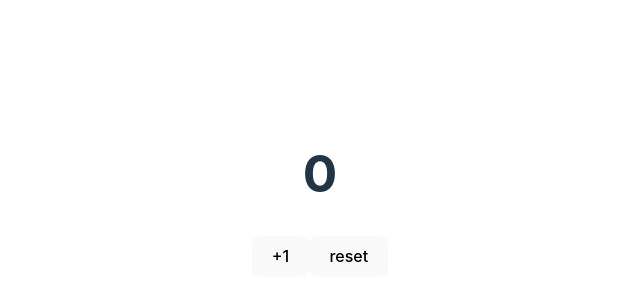
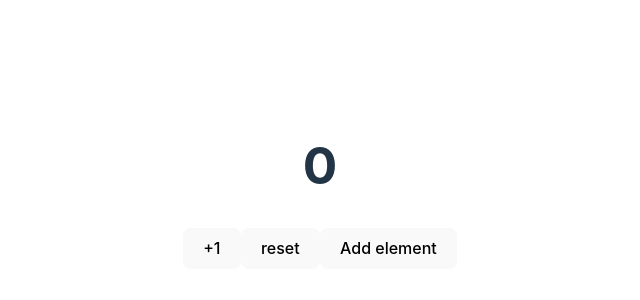
Before and after one commit to MagdalenaTyminska/React-test, a React (Vite) app: page / in a window 1280 px wide. Shown: the part 206-506 px from the top of the page, without its empty margins (320-960 px from the left). Built offline with nearby package versions, Linux system fonts and the light colour scheme.

Commit message:
state - tables

```diff
--- a/src/App.tsx
+++ b/src/App.tsx
@@ -1,5 +1,6 @@
 import { useState } from "react";
 import "./App.scss";
+import { StateWithArary } from "./StateWithArray";
 
 const App = () => {
   const [counter, setCounter] = useState(0);
@@ -17,6 +18,7 @@ const App = () => {
       <h1>{counter}</h1>
       <button onClick={increment}>+1</button>
       <button onClick={reset}>reset</button>
+      <StateWithArary />
     </>
   );
 };
--- /dev/null
+++ b/src/StateWithArray.tsx
@@ -0,0 +1,33 @@
+import { useState } from "react";
+
+export const StateWithArary = () => {
+  const [numbers, setNumbers] = useState<number[]>([]);
+
+  const addNewElement = () => {
+    const randomValue = Math.round(Math.random() * 1000);
+
+    // numbers.push(randomValue); bezpośrednia mutacja - źle
+
+    // const newArray = numbers;
+    // newArray.push(randomValue);
+    // setNumbers(newArray); modyfukacja oryginalnej tablicy i ponowne jej przekazanie do stanu - źle
+
+    const newArray = [...numbers, randomValue];
+    setNumbers(newArray);
+
+    // lub - oba poprawne
+
+    setNumbers((prevNumbers) => [...prevNumbers, randomValue]);
+  };
+
+  return (
+    <>
+      <button onClick={addNewElement}>Add element</button>
+      <ul>
+        {numbers.map((element, index) => (
+          <li key={index}>{element}</li>
+        ))}
+      </ul>
+    </>
+  );
+};
```
